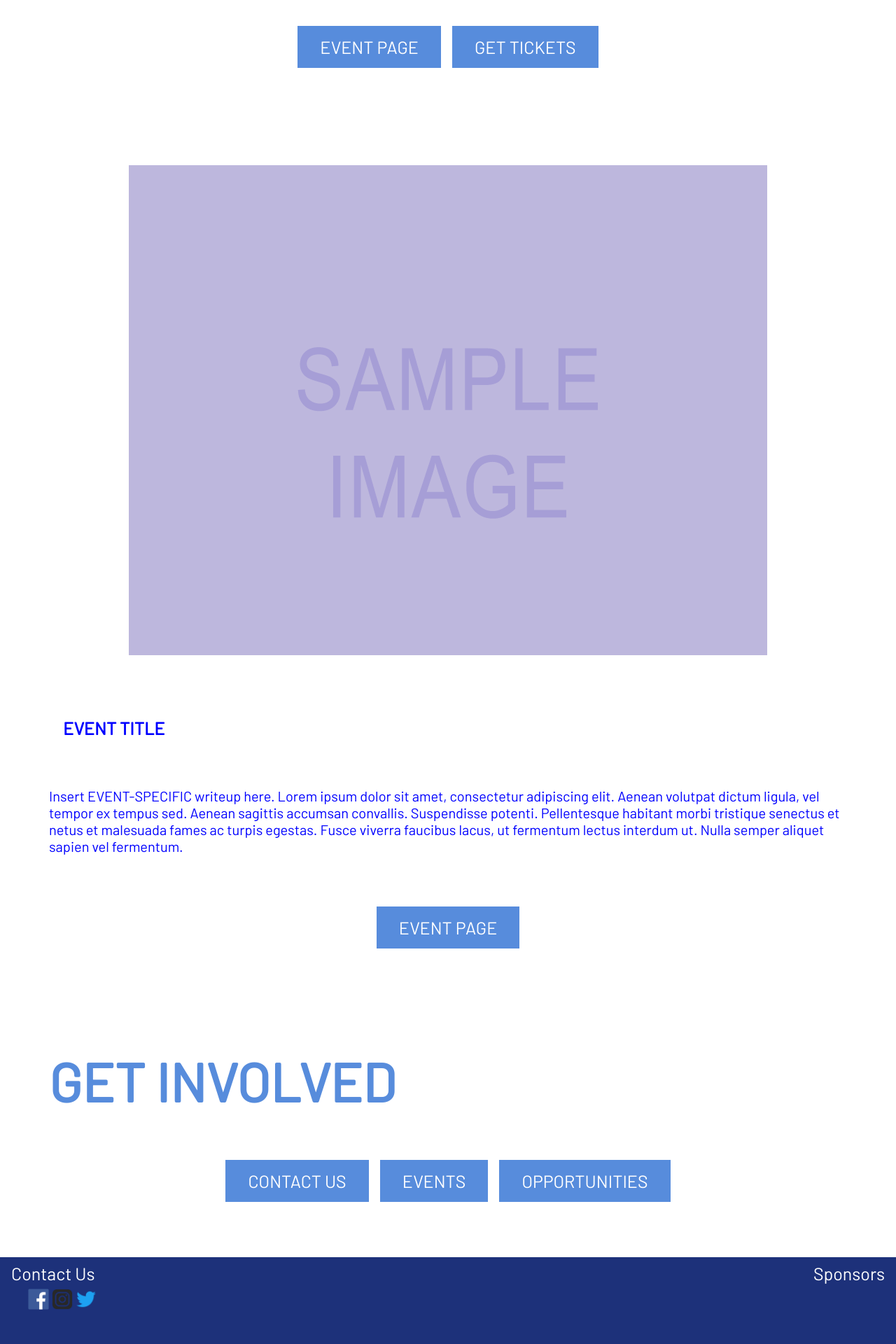
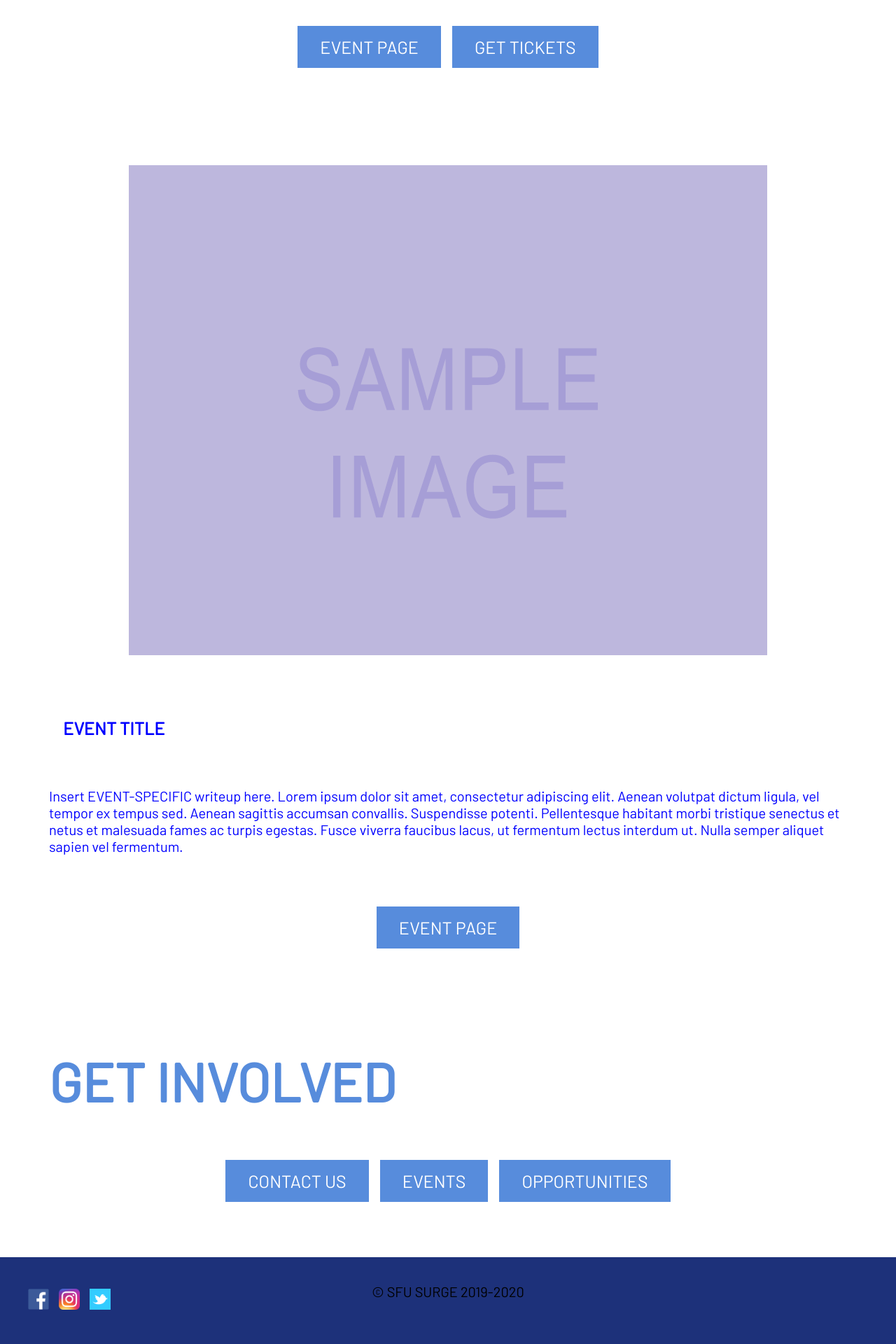
Before and after one commit to sfusurge/z-archived-sfusurge.github.io.v1, a Jekyll site: the page built from index.html, in a window 1280 px wide. Shown: the part 2444-4364 px from the top of the page at 70% size. Built offline with Jekyll 4.4.1, drawn with Linux system fonts in a browser that asks for light colours.

Commit message:
updated footer

```diff
--- a/_includes/footer.html
+++ b/_includes/footer.html
@@ -1,8 +1,9 @@
 <footer class="footer">
   <div class="header-container">
     <ul id = "horizontal-list-2">
-      <li><a href="/contact" class="contact">Contact Us</a></li>
-      <li><a href="/sponsors" class="sponsor">Sponsors</a></li>
+      <!-- commend out for now. might add in future -->
+      <!-- <li><a href="/contact" class="contact">Contact Us</a></li>
+      <li><a href="/sponsors" class="sponsor">Sponsors</a></li> -->
     </ul>
     <ul id="horizontal-icons">
       <p><a href="https://www.facebook.com">
@@ -15,5 +16,6 @@
       <img border="0" src="{{site.baseurl}}/assets/icons/twitter.png" width="30" height="30">
       </p>
     </ul>
+    <p>© SFU SURGE 2019-2020</p>
   </div>
 </footer>
--- a/_includes/header.html
+++ b/_includes/header.html
@@ -7,6 +7,7 @@
       <a href="/projecthub">ProjectHub</a>
       <a href="/volunteer">Volunteer</a>
       <a href="/contact">Contact</a>
+      <!-- commend out for now. might add in future -->
       <!-- <a href="/#events">EVENTS</a>  -->
       <!-- <a href="/projects">PROJECTS</a> -->
       <!-- <a href="/hackathon">HACKATHON</a> -->
--- a/assets/css/mainpage.css
+++ b/assets/css/mainpage.css
@@ -212,6 +212,7 @@ ul#horizontal-list-2 {
 ul#horizontal-icons {
 	list-style: none;
 	position: absolute;
+	word-spacing: 10px;
 	top: 25px;
 	left: 0%;
 }
--- a/assets/css/standard.css
+++ b/assets/css/standard.css
@@ -222,6 +222,7 @@ ul#horizontal-list-2 {
 ul#horizontal-icons {
 	list-style: none;
 	position: absolute;
+	word-spacing: 10px;
 	top: 25px;
 	left: 0%;
 }
```
Also changed, not shown: assets/icons/instagram.png, assets/icons/twitter.png.
